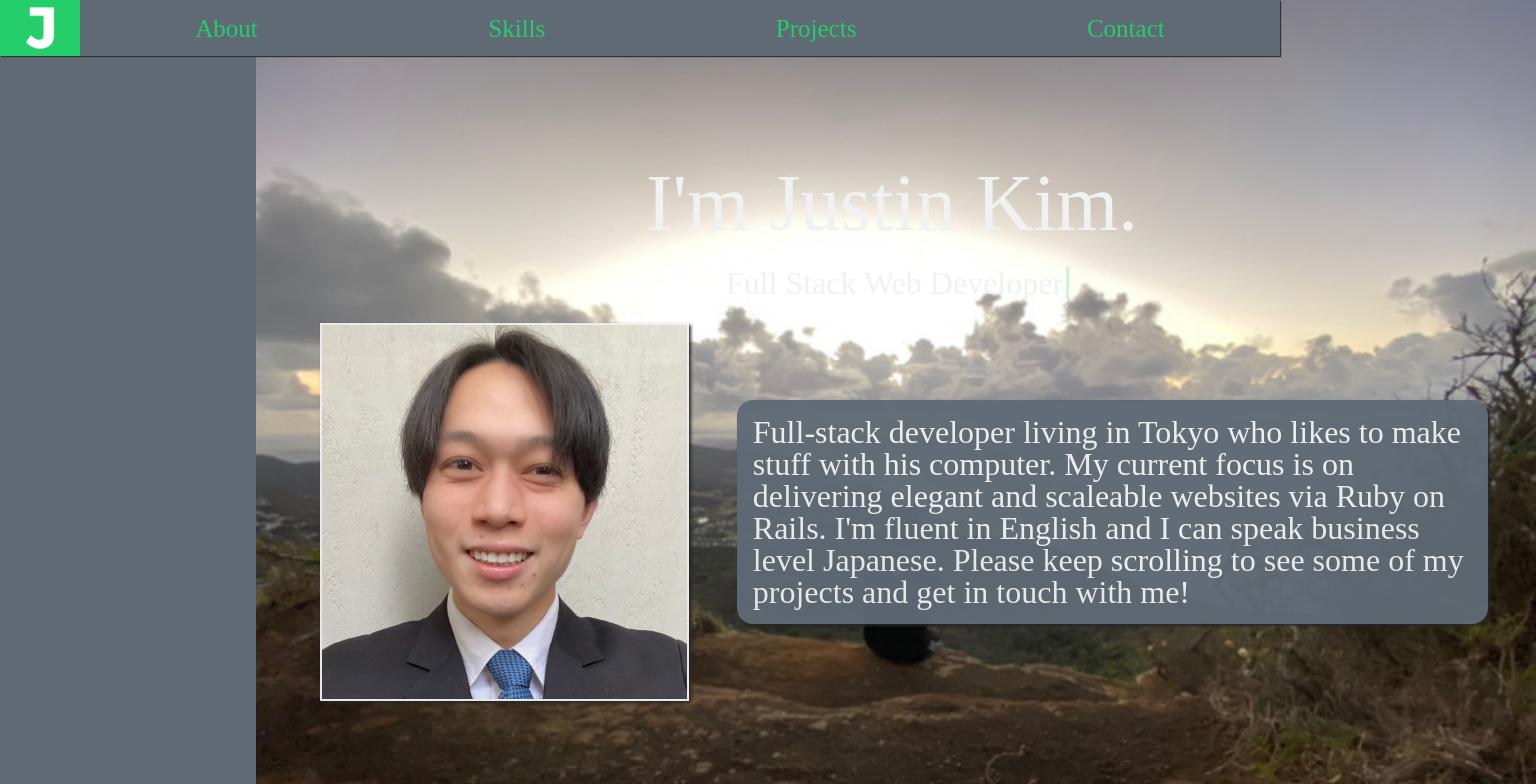
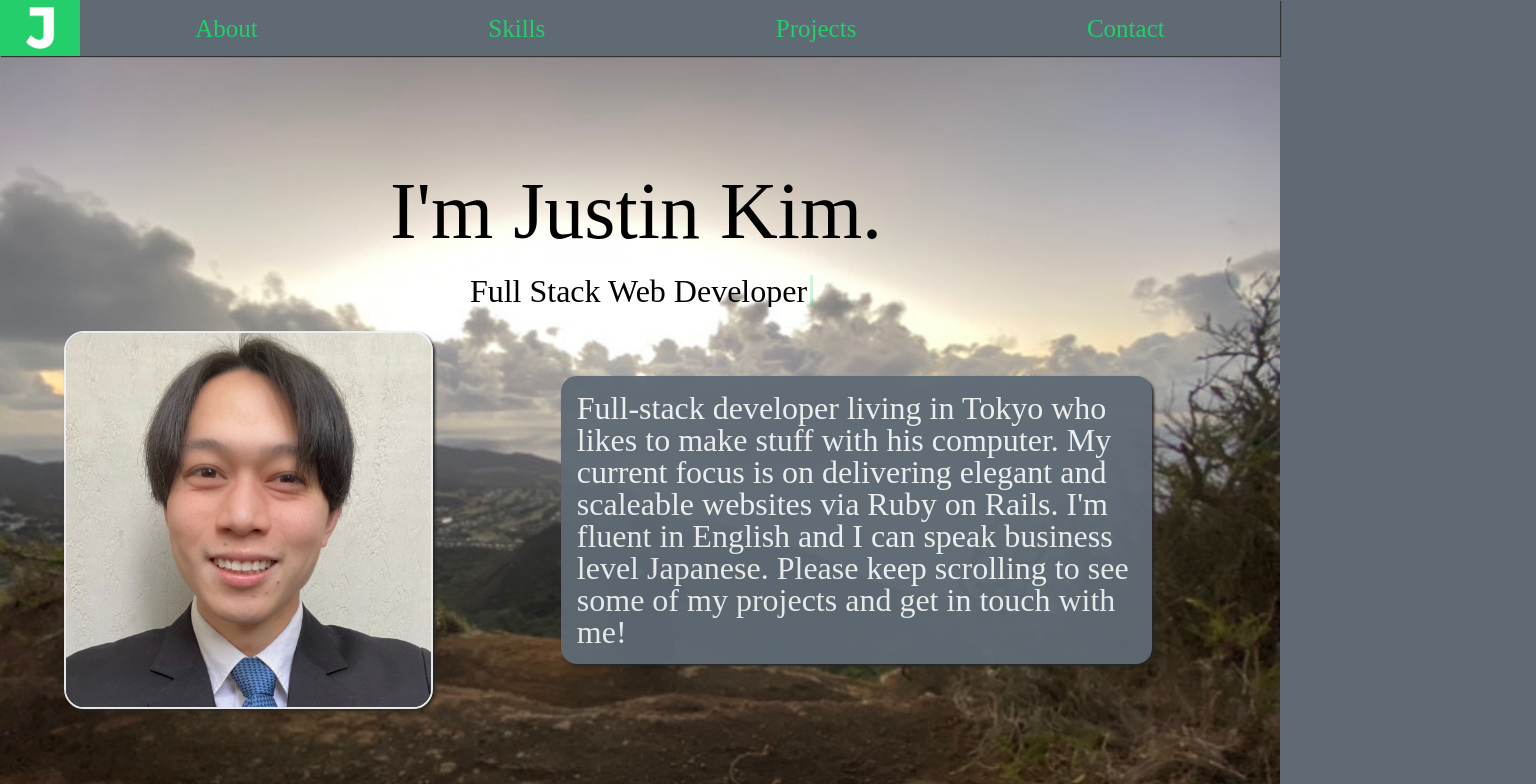
Before and after one commit to justinkim2015/react-portfolio-site, a React (Create React App) app: page / in a window 1280 px wide. Shown: the top 784 px of the page, 1536 px wide, since content can reach past the window. Built offline with nearby package versions, Linux system fonts and the light colour scheme.

Commit message:
Fix CSS for intro page

```diff
--- a/src/intro/App.css
+++ b/src/intro/App.css
@@ -34,6 +34,7 @@
   max-width: 40%;
   box-shadow: 2px 2px 3px rgb(39, 39, 39);
   border: #EFF2F1 solid 2px;
+  border-radius: 20px;
 }
 
 .profile-content {
@@ -57,6 +58,7 @@
   .profile {
     margin-top: 0;
     padding-top: 0%;
+    height: 100vh;
   }
 
   .flex-container {
@@ -66,10 +68,12 @@
 
   .typed-out {
     font-size: 3rem;
+    color: black;
   }
 
   .typed-out-two {
     font-size: 1.5rem;
+    color: black;
   }
 
   .profile-content {
@@ -85,13 +89,14 @@
 /* Desktop */
 @media (min-width: 1000px) {
   .profile {
-    margin: 0vh 20vw 20vh 20vw;
     padding-top: 10vh;
+    height: 90vh;
     gap: 3vh;
   }
 
   .profile-content {
     font-size: 2rem;
+    margin: 0 10vw 0 10vw;
   }
 
   .typed-out {
```
